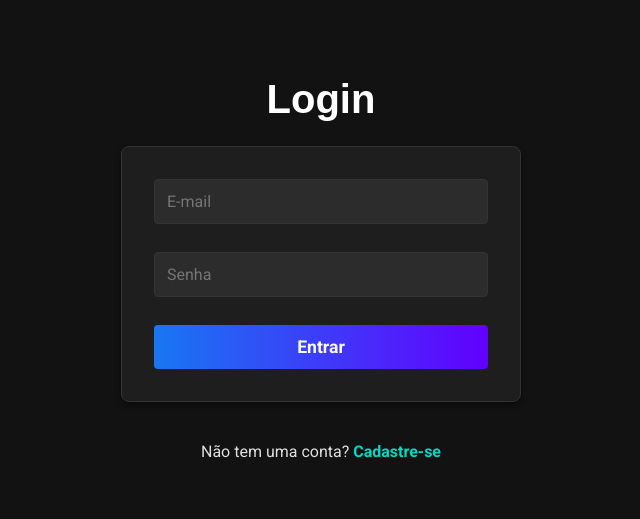
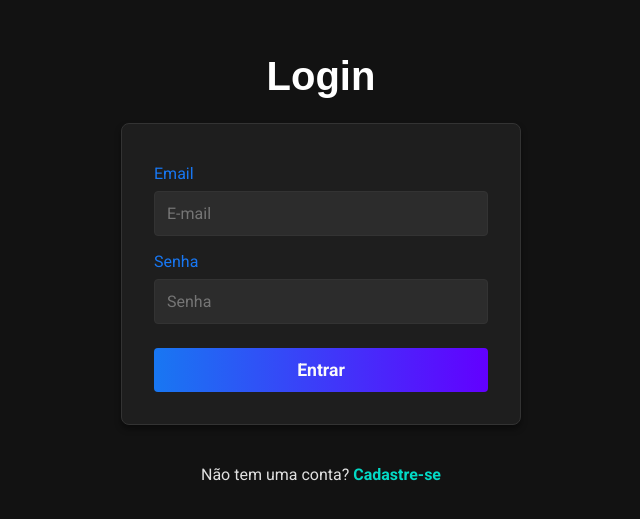
Before and after one commit to gilmariolima/teste, a React (Create React App) app: page /login in a window 1280 px wide. Shown: the part 131-650 px from the top of the page, without its empty margins (319-959 px from the left). Built offline with nearby package versions, Linux system fonts and the light colour scheme; no server answers.

Commit message:
Add files via upload

```diff
--- a/src/pages/Login/index.js
+++ b/src/pages/Login/index.js
@@ -29,6 +29,7 @@ function Login() {
       <h1>Login</h1>
       {erro && <p className="erro">{erro}</p>}
       <form className="form-group" onSubmit={handleLogin}>
+        <label htmlFor="email">Email</label>
         <input
           type="email"
           placeholder="E-mail"
@@ -36,6 +37,7 @@ function Login() {
           onChange={(e) => setEmail(e.target.value)}
           required
         />
+        <label htmlFor="senha">Senha</label>
         <input
           type="password"
           placeholder="Senha"
--- a/src/pages/Login/login.css
+++ b/src/pages/Login/login.css
@@ -26,7 +26,6 @@
     width: 100%;
     max-width: 400px;
     border: 1px solid #333;
-    gap: 20px;
   }
 
   .form-group {
@@ -37,7 +36,7 @@
     display: block;
     font-size: 1rem;
     color: #1877f2;
-    margin-bottom: 0.5rem;
+    margin-top: 0.5rem;
   }
 
   .form-group input {
@@ -67,6 +66,7 @@
     font-weight: bold;
     cursor: pointer;
     transition: background 0.3s ease;
+    margin-top: 1rem;
   }
 
   .login-container button:hover {
```
